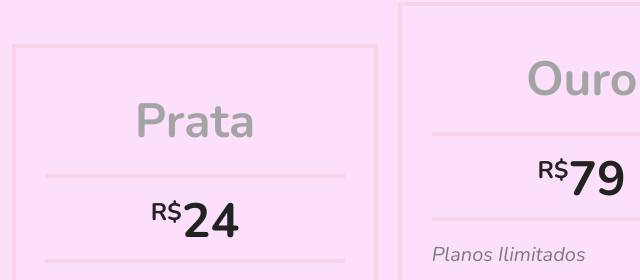
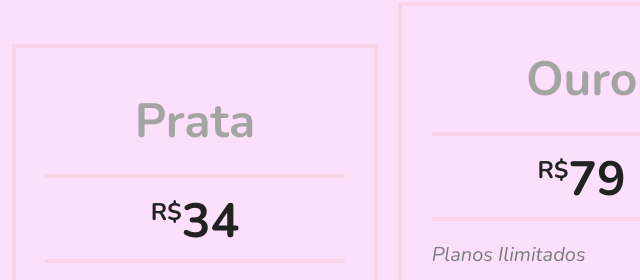
Before and after one commit to brunasouzadev/frontprojects, a plain HTML site: page index.html in a window 1280 px wide. Shown: the part 1889-2169 px from the top of the page, 445-1085 px from the left. Drawn offline with nearby package versions, Linux system fonts and the light colour scheme.

Commit message:
alteração de preço

```diff
--- a/index.html
+++ b/index.html
@@ -84,7 +84,7 @@
 
     <div class="preco-item">
       <h2>Prata</h2>
-      <span><sup>R$</sup>24</span>
+      <span><sup>R$</sup>34</span>
       <ul>
         <li>Planos Ilimitados</li>
         <li>Acesso Restrito</li>
```
